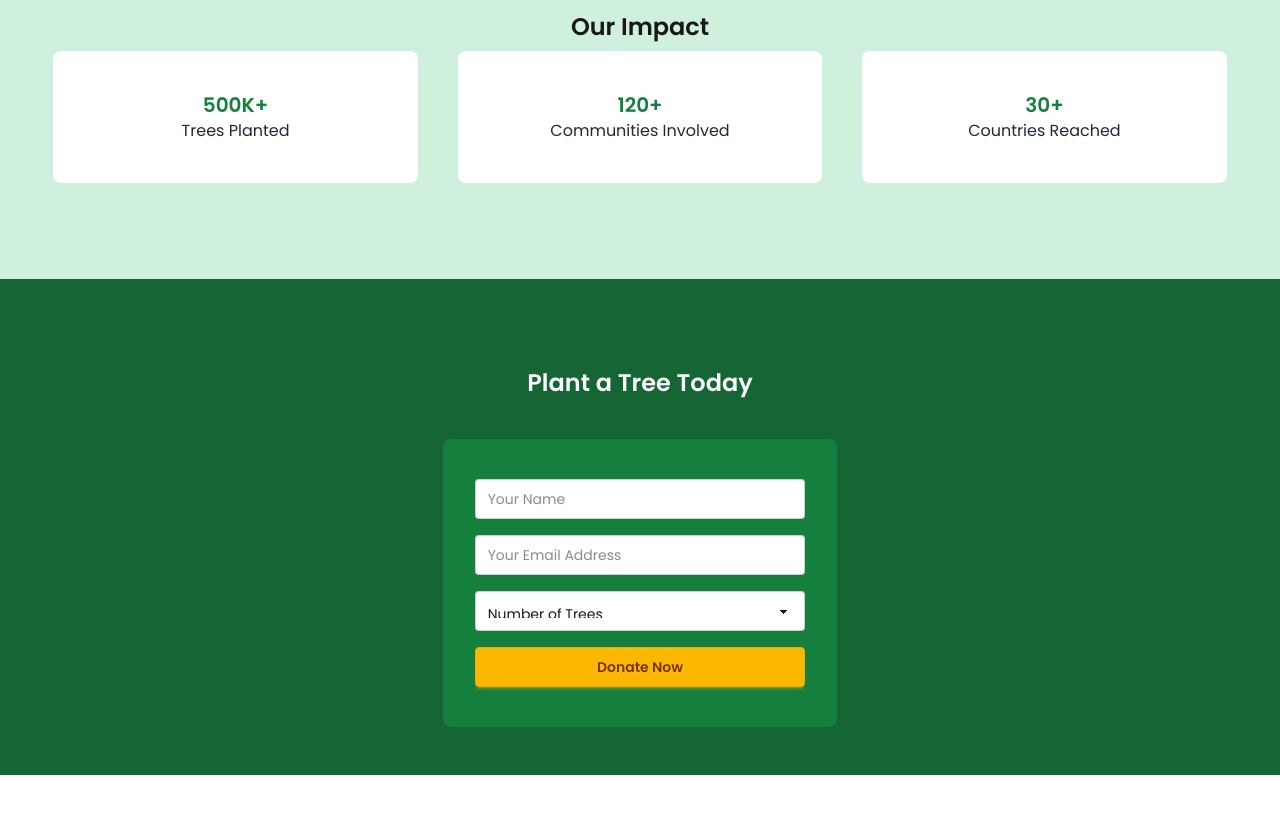
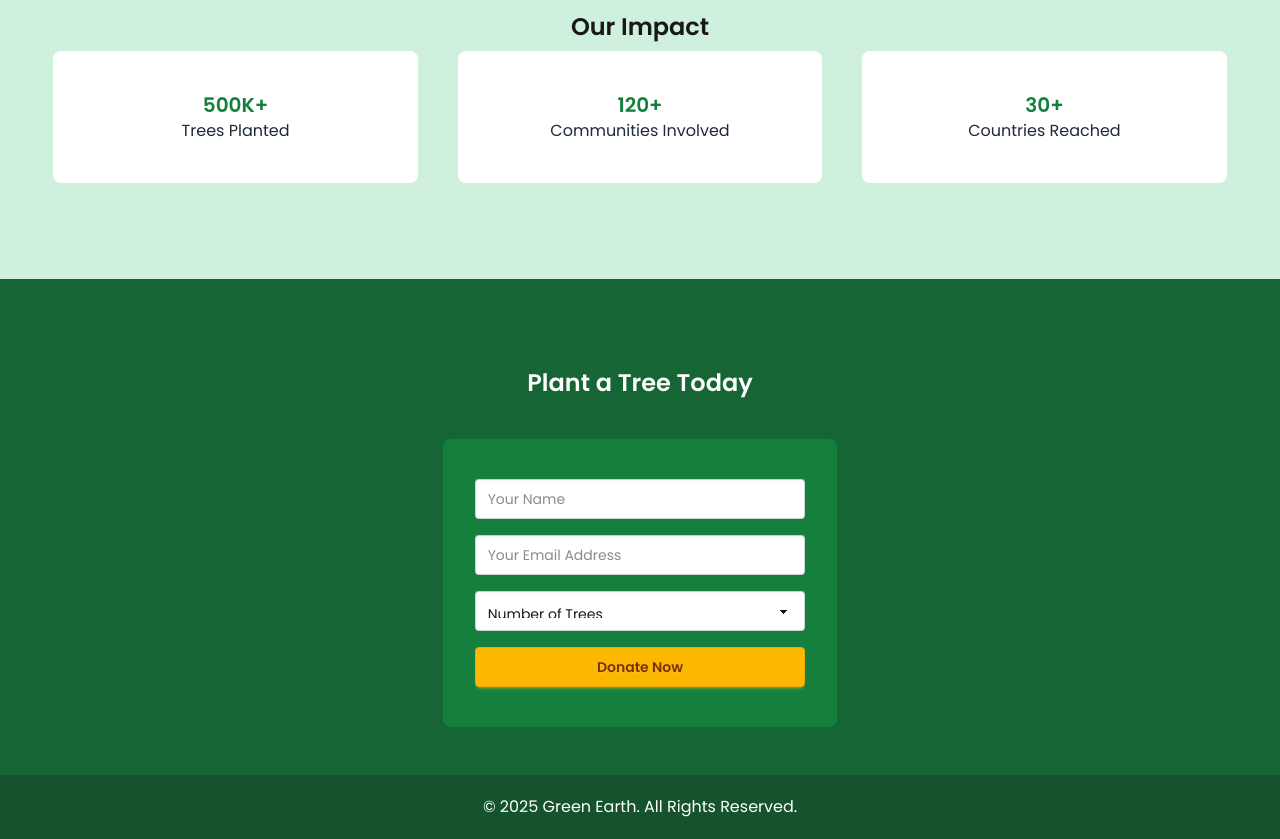
Before and after one commit to mohyminulislam-mi/green-eaarth, a plain HTML site: page index.html in a window 1280 px wide. Shown: the part 1273-2112 px from the top of the page. Before the commit the page ends 2048 px from the top, so only its background shows below. Drawn offline with nearby package versions, Linux system fonts and the light colour scheme.

Commit message:
added footer section

```diff
--- a/index.html
+++ b/index.html
@@ -169,5 +169,13 @@
             </div>
         </div>
     </main>
+    <!-- footer section start -->
+    <footer class=" bg-[#14532D] text-white p-5">
+        <div>
+            <p class="text-base text-center"> &copy; 2025 Green Earth. All Rights Reserved.</p>
+        </div>
+    </footer>
+    <script src="app.js"></script>
 </body>
+
 </html>
```
